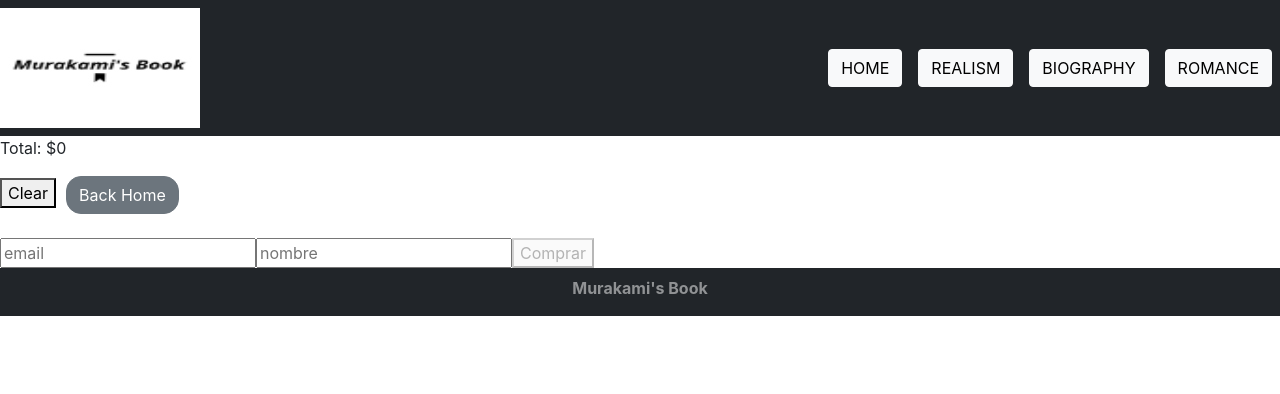
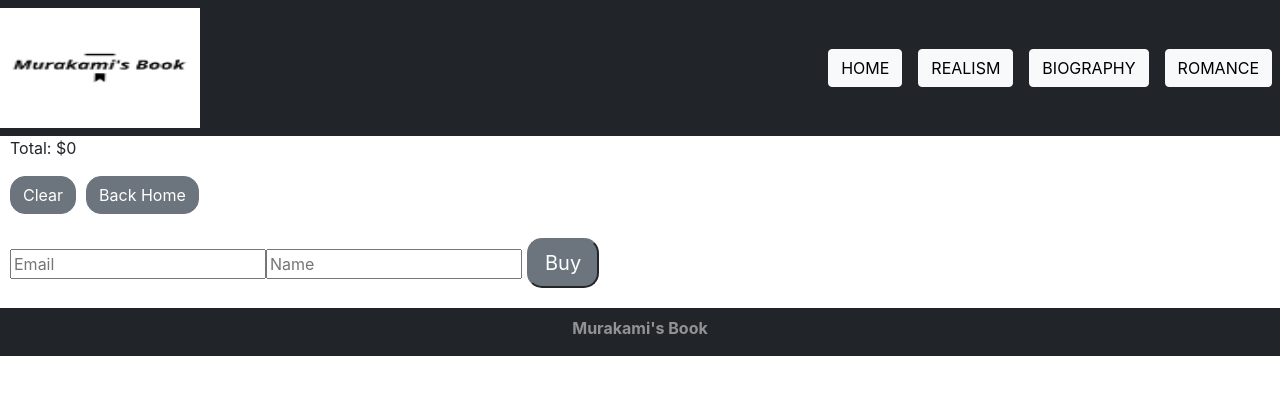
Before and after one commit to givetos/CarlosNieto-REACT-CH, a React (Create React App) app: page /cart in a window 1280 px wide. Shown: the top 394 px of the page. Built offline with nearby package versions, Linux system fonts and the light colour scheme.

Commit message:
Firebase II

```diff
--- a/src/components/Cart/Cart.jsx
+++ b/src/components/Cart/Cart.jsx
@@ -45,30 +45,42 @@ const Cart = () => {
               <CartDetail key={item.id} item={item} />
             ))}
             <div className="contentTotal">
-              <p>Total: ${precioTotal()}</p>
-              <button onClick={borrar}>Clear</button>
+              <p style={{ marginLeft: "10px" }}>Total: ${precioTotal()}</p>
+              <button
+                className="btn btn-secondary"
+                style={{ marginLeft: "10px" }}
+                onClick={borrar}
+              >
+                Clear
+              </button>
               <BackHome />
             </div>
             <br />
-            <form method="Post" onSubmit={finalizar}>
+            <form
+              style={{ marginBottom: "20px", marginLeft: "10px" }}
+              method="Post"
+              onSubmit={finalizar}
+            >
               <input
                 onChange={llenarFormulario}
                 type="email"
                 name="email"
-                placeholder="email"
+                placeholder="Email"
               />
               <input
                 onChange={llenarFormulario}
                 type="text"
                 name="nombre"
-                placeholder="nombre"
+                placeholder="Name"
               />
               <button
+                className="btn-lg btn-secondary"
+                style={{ marginLeft: "5px" }}
                 disabled={
                   cart?.length === 0 || form.nombre === "" || form.email === ""
                 }
               >
-                Comprar
+                Buy
               </button>
             </form>
           </>
--- a/src/components/Mensaje/Mensaje.jsx
+++ b/src/components/Mensaje/Mensaje.jsx
@@ -5,10 +5,10 @@ const Mensaje = ({ ord }) => {
   const { buyer } = ord;
 
   return (
-    <div>
-      <p>ID de la compra: {ord.id}</p>
-      <p>Fecha: {ord.date}</p>
-      <p>Producto: {nombreprod}</p>
+    <div style={{ border: "1px solid black", margin: "30px", padding: "7px" }}>
+      <p>Purchase ID: {ord.id}</p>
+      <p>Date: {ord.date}</p>
+      <p>Product: {nombreprod}</p>
       <p>Email: {buyer}</p>
     </div>
   );
--- a/src/components/Order/Order.jsx
+++ b/src/components/Order/Order.jsx
@@ -44,16 +44,19 @@ const Order = () => {
         <h1>Loading...</h1>
       ) : (
         <>
-          <h1 style={{ textAlign: "center" }}>
-            Aca te dejamos tus tickets de compra
-          </h1>
+          <h1 style={{ marginLeft: "10px" }}>Your purchase tickets</h1>
           {order.map(ord => (
             <Mensaje key={ord.id} ord={ord} />
           ))}
         </>
       )}
       <Link to="/">
-        <button>Volvete</button>
+        <button
+          className="btn btn-secondary"
+          style={{ marginLeft: "10px", marginBottom: "20px" }}
+        >
+          Back Home
+        </button>
       </Link>
     </div>
   );
--- a/src/context/CartContext.jsx
+++ b/src/context/CartContext.jsx
@@ -49,12 +49,10 @@ export const CartProvider = ({ children }) => {
     }
   };
 
-  /* Total */
   const calcularTotalPorItem = item => {
     return item.precio * item.cantidad;
   };
 
-  /* Precio total */
   function precioTotal() {
     let subTotal = cart.reduce((acc, el) => acc + el.precio * el.cantidad, 0);
     return subTotal;
```
